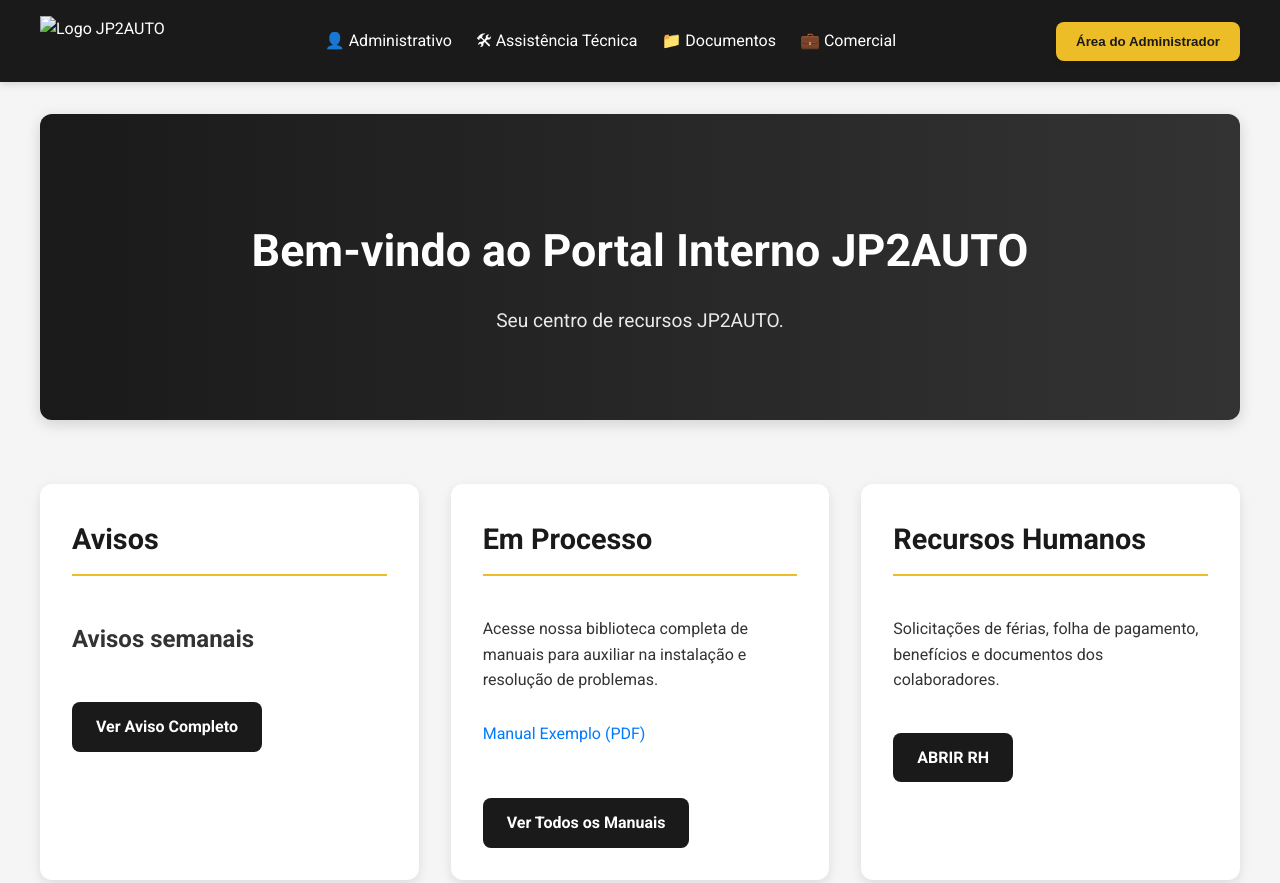
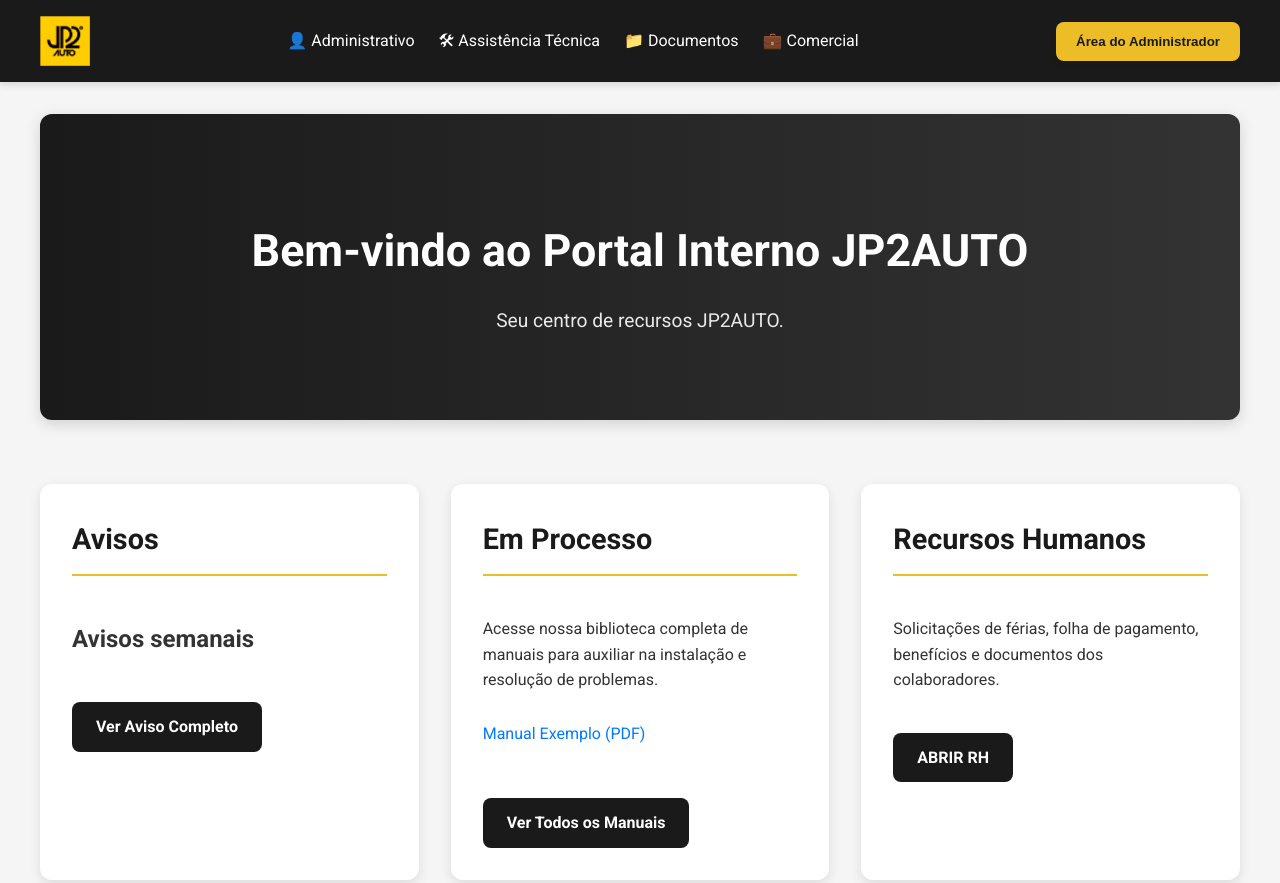
Before and after one commit to rHiroshii/jp2, a plain HTML site: page index.html in a window 1280 px wide. Shown: the top 883 px of the page. Drawn offline with Linux system fonts and the light colour scheme.

Commit message:
Update index.html

```diff
--- a/index.html
+++ b/index.html
@@ -12,7 +12,7 @@
 
     <header class="main-header">
         <div class="header-content">
-            <img src="img/jp2auto_logo.png" alt="Logo JP2AUTO" class="header-logo">
+            <img src="jp2auto_logo.png" alt="Logo JP2AUTO" class="header-logo">
             <nav class="main-nav">
                 <a href="Book.html" class="nav-link">👤 Administrativo</a>
                 <a href="astecnica.html" class="nav-link">🛠 Assistência Técnica</a>
```
